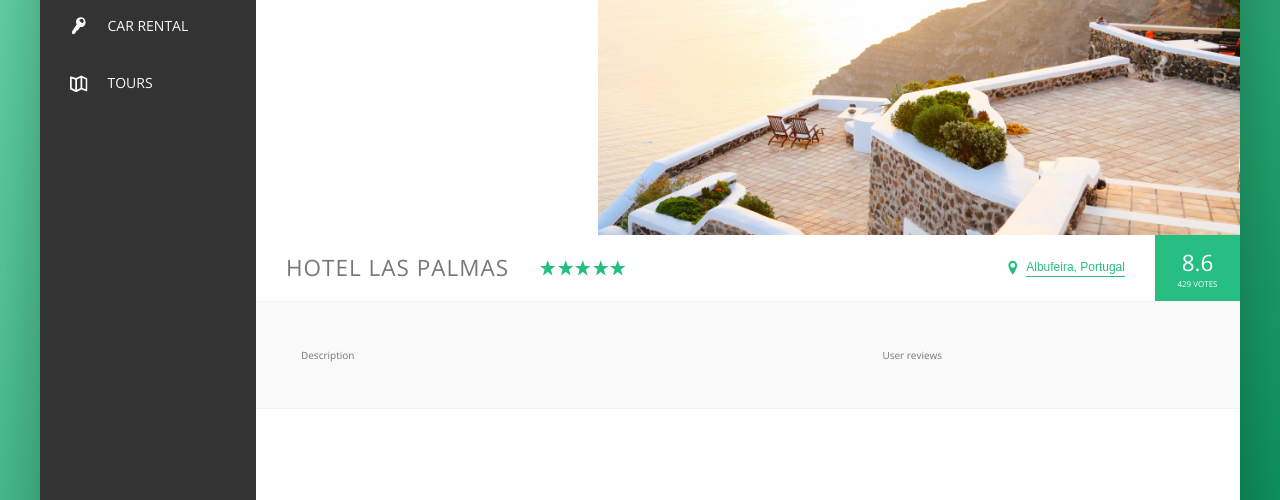
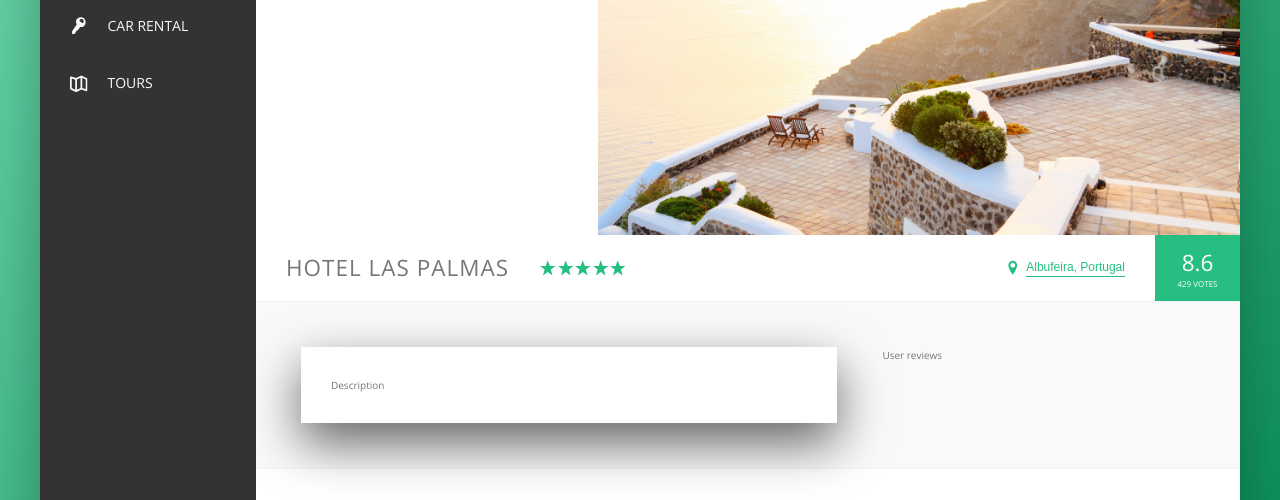
Before and after one commit to SereicikasTomas/Trillo, a website: page index.html in a window 1280 px wide. Shown: the part 300-800 px from the top of the page. Drawn offline with nearby package versions, Linux system fonts and the light colour scheme.

Commit message:
style description

```diff
--- a/sass/_base.scss
+++ b/sass/_base.scss
@@ -15,6 +15,7 @@
   --color-grey-dark-3: #999;
 
   --shadow-dark: 0 2rem 6rem rgba(0, 0, 0, 0.3);
+  --shadow-light: 0 2rem 5rem rgba(0, 0, 0, 0.6);
 
   --line: 1px solid var(--color-grey-light-2);
 }
--- a/sass/_layout.scss
+++ b/sass/_layout.scss
@@ -43,6 +43,9 @@
 }
 
 .description {
+  background-color: var(--color-white);
+  box-shadow: var(--shadow-light);
+  padding: 3rem;
   flex: 0 0 60%;
   margin-right: 4.5rem;
 }
```
Also changed, not shown: css/style.css.
